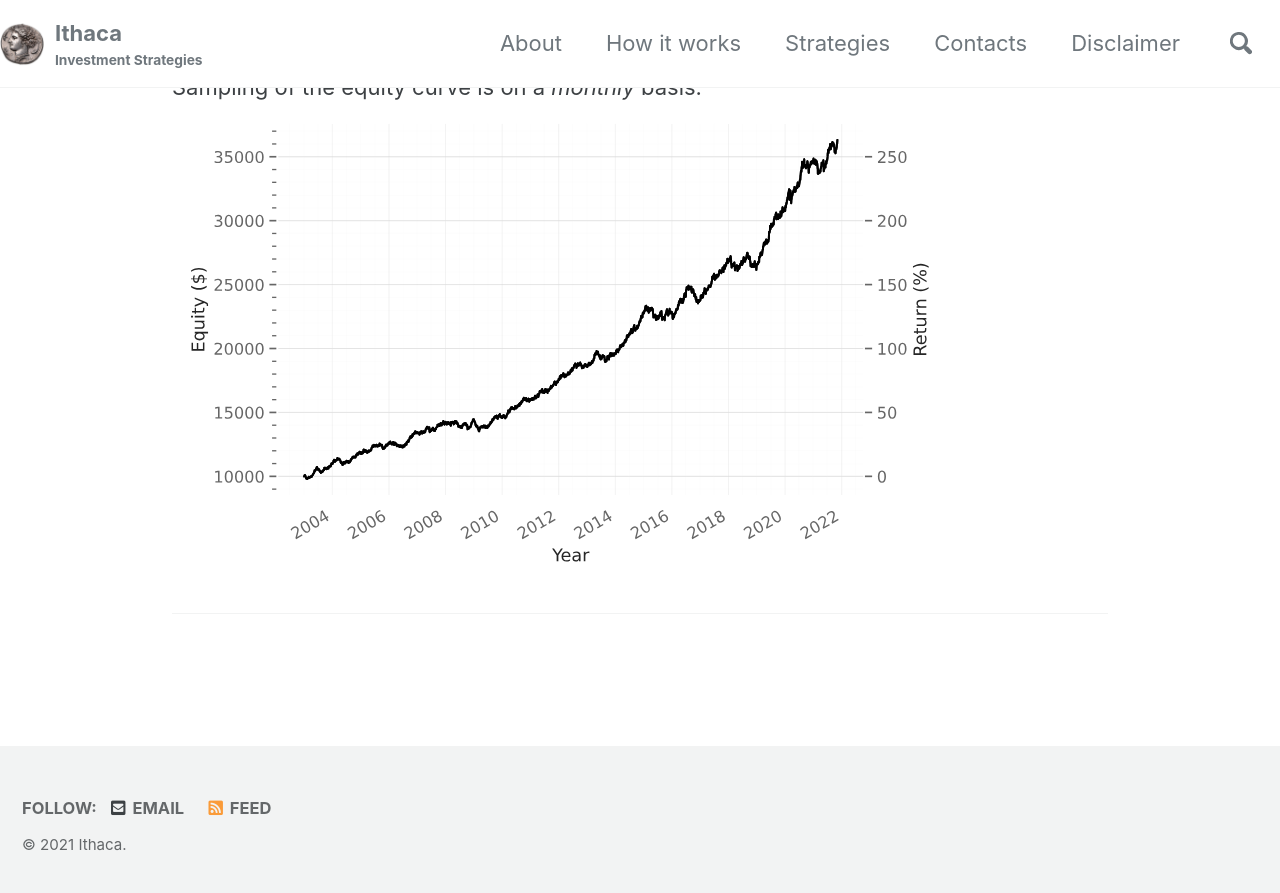
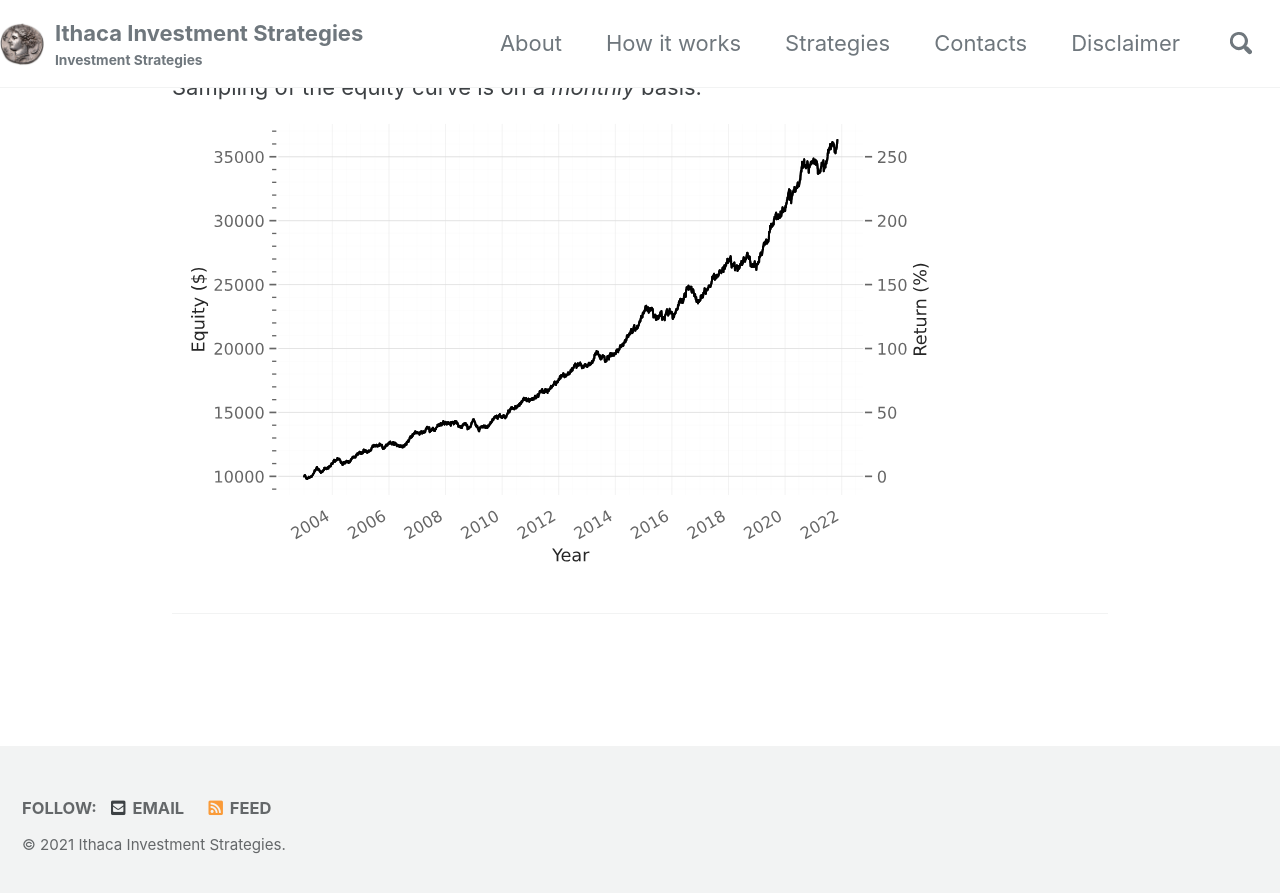
Before and after one commit to IthacaResearch/ithacaresearch.github.io, a Jekyll site: the page built from index.html, in a window 1280 px wide and 900 px high, scrolled down 16972 px. Shown: the top 893 px of the window. Built offline with Jekyll 4.4.1, drawn with Linux system fonts in a browser that asks for light colours; cached includes are drawn as plain includes; the list of posts is cut into pages by our own code.

Commit message:
Update _config.yml

```diff
--- a/_config.yml
+++ b/_config.yml
@@ -16,7 +16,7 @@ minimal_mistakes_skin    : "default" # "air", "aqua", "contrast", "dark", "dirt"
 
 # Site Settings
 locale                   : "en-US"
-title                    : "Ithaca"
+title                    : "Ithaca Investment Strategies"
 title_separator          : "-"
 subtitle                 : "Investment Strategies"
 name                     : #"Your Name"
```
